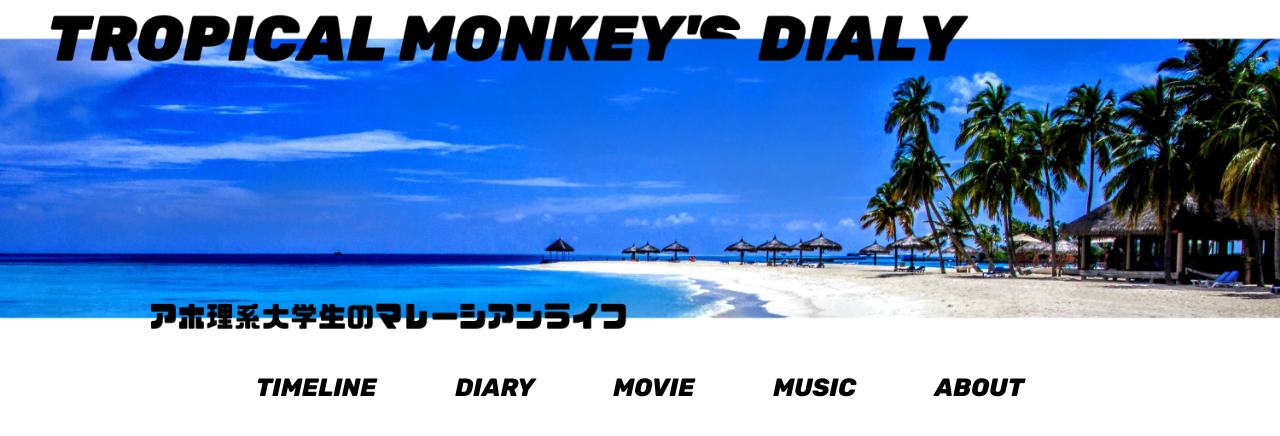
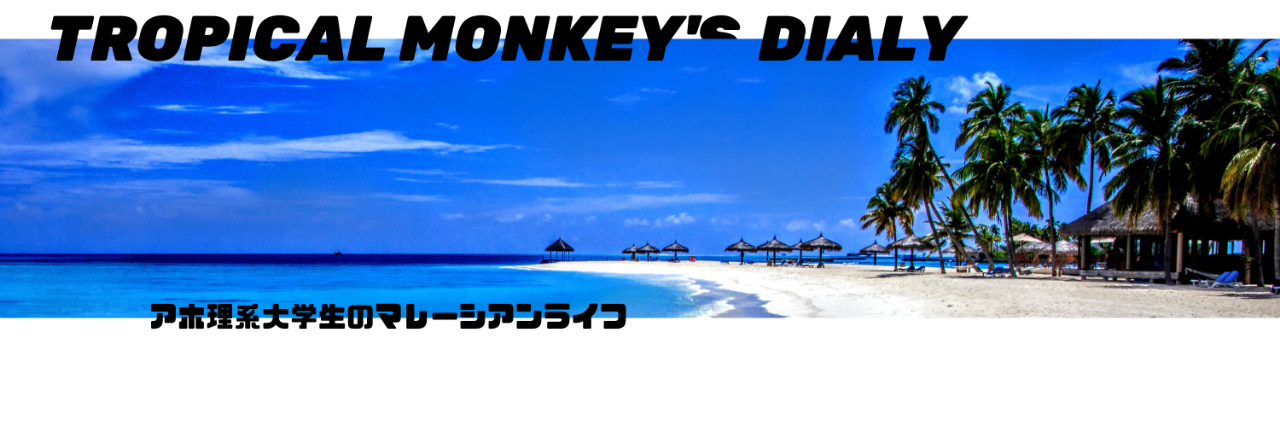
Before and after one commit to jin-malaysia/tropical-monkeys-dialy, a plain HTML site: page index.html in a window 1280 px wide. Drawn offline with Linux system fonts and the light colour scheme.

Commit message:
Update index.html

```diff
--- a/index.html
+++ b/index.html
@@ -16,32 +16,11 @@
 
   <body>
     <header>
-      <a href="/"><img class="head-big" src="https://github.com/jin-malaysia/tropical-monkeys-dialy/blob/main/bigheader.png?raw=true"  alt="Header for PC"></a>
-      <a href="/"><img class="head-small" src="https://github.com/jin-malaysia/tropical-monkeys-dialy/blob/main/smallheader.png?raw=true" alt="Header for SP"></a>
+      <img class="head-big" src="https://github.com/jin-malaysia/tropical-monkeys-dialy/blob/main/bigheader.png?raw=true"  alt="Header for PC">
+      <img class="head-small" src="https://github.com/jin-malaysia/tropical-monkeys-dialy/blob/main/smallheader.png?raw=true" alt="Header for SP">
     </header>
 
-    <main>
-      <div class="top-menu">
-        <div class="tag timeline" >
-          <a href="/">TIMELINE</a>
-        </div>
-        <div class="tag diary">
-          <a href="/">DIARY</a>
-        </div>
-        <div class="tag movie">
-          <a href="/">MOVIE</a>
-        </div>
-        <div class="tag music">
-          <a href="/">MUSIC</a>
-        </div>
-        <div class="tag about">
-          <a href="/">ABOUT</a>
-        </div>
-      </div>
 
-      <div class="main-contents">
 
-      </div>
-    </main>
   </body>
 </html>
```
